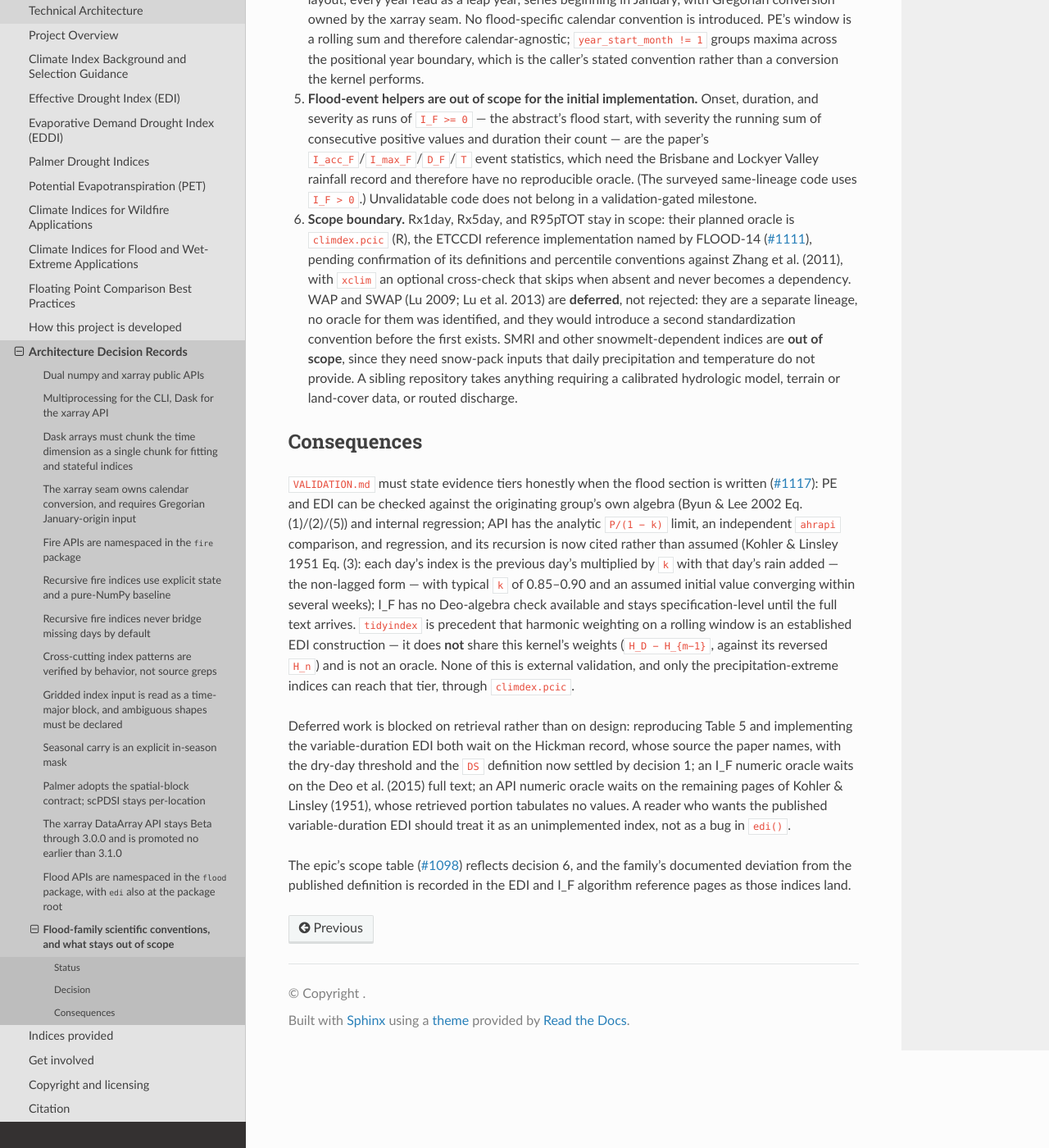
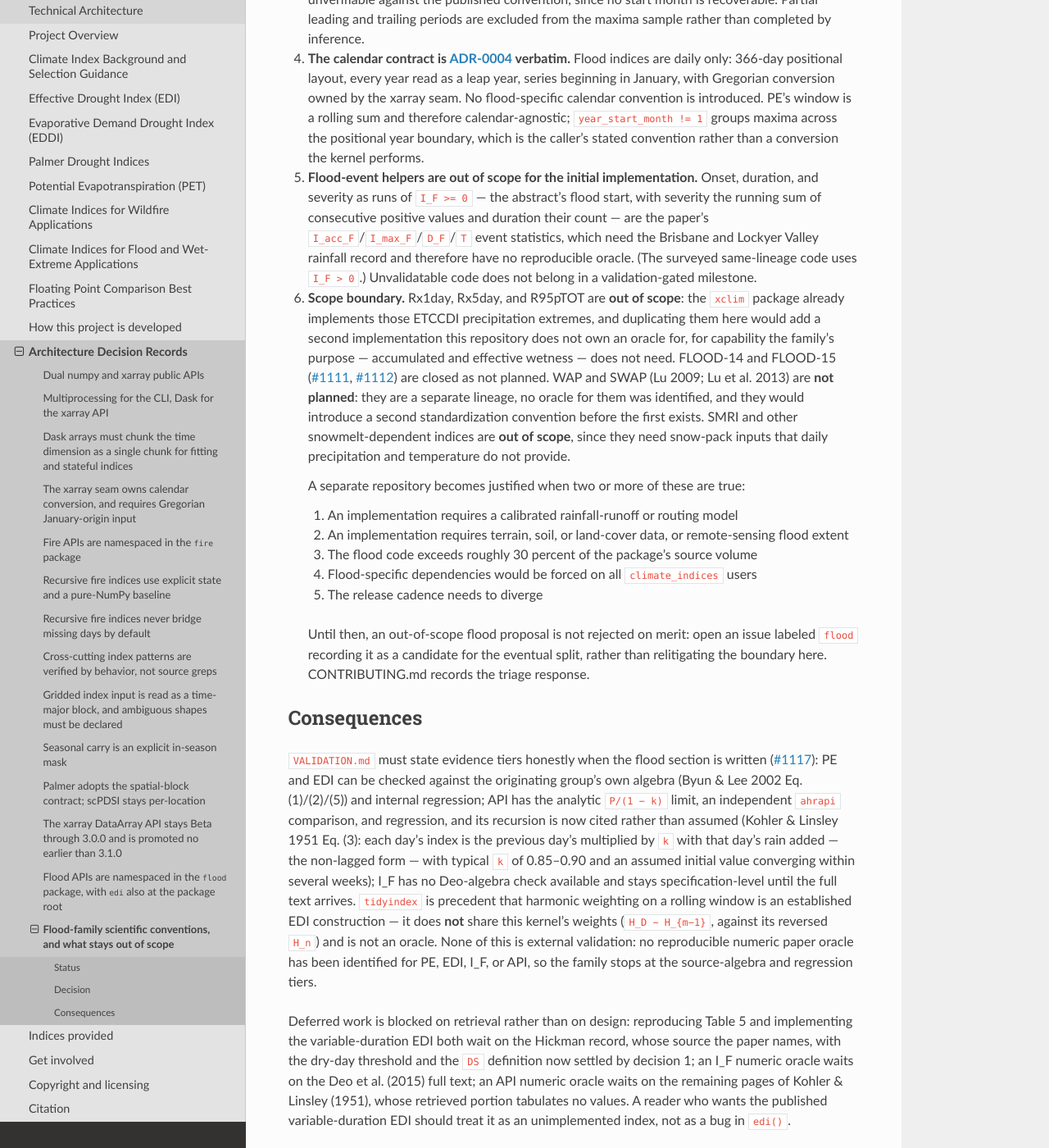
Before and after one commit to monocongo/climate_indices, a Sphinx documentation site: the page built from docs/adr/0014-flood-family-scientific-conventions.md, in a window 1280 px wide and 1400 px high, scrolled down 2022 px. Shown: the whole window at 82% size. Built offline with Sphinx 7.4.7 and the Read the Docs theme 3.1.0, drawn with Linux system fonts in a browser that asks for light colours; some of the changed text lies outside the part shown.

Commit message:
docs(flood): take precipitation extremes out of scope and record sibling-repo criteria
Decision recorded for the flood scope ticket (#1100): the ETCCDI
precipitation extremes (Rx1day, Rx5day, R95pTOT) are out of scope because
xclim already implements them, and WAP/SWAP move from deferred to not
planned. SMRI and other snowmelt-dependent indices stay out of scope.

Adds the five sibling-repository criteria, mirroring the fire-weather
boundary, to ADR-0014 decision 6, the flood subsystem design, and a new
CONTRIBUTING.md triage section. Updates the flood applications page, whose
diagram and prose still listed the extremes as planned.

```diff
--- a/docs/adr/0014-flood-family-scientific-conventions.md
+++ b/docs/adr/0014-flood-family-scientific-conventions.md
@@ -5,6 +5,12 @@
 Amended: the effective-precipitation kernel landed in #1105; the remaining
 indices land with FLOOD-09 through FLOOD-13 (#1106–#1110). The scientific
 conventions are unchanged.
+
+Amended again by the flood scope decision
+([#1100](https://github.com/monocongo/climate_indices/issues/1100)): decision 6
+takes the precipitation-extreme indices out of scope and moves WAP/SWAP from
+deferred to not planned. The scientific conventions for the shipped indices are
+unchanged.
 
 The flood oracle survey (#1101, `docs/research/flood-oracle-survey.md`) established
 which external oracles for PE, EDI, I_F, and API are actually reproducible, and
@@ -108,19 +114,34 @@ unreproducible claim of reproduction.
    therefore have no reproducible oracle. (The surveyed same-lineage code uses
    `I_F > 0`.) Unvalidatable code does not belong in a validation-gated
    milestone.
-6. **Scope boundary.** Rx1day, Rx5day, and R95pTOT stay in scope: their planned
-   oracle is `climdex.pcic` (R), the ETCCDI reference implementation named by
-   FLOOD-14 ([#1111](https://github.com/monocongo/climate_indices/issues/1111)),
-   pending confirmation of its definitions and percentile conventions against
-   Zhang et al. (2011), with `xclim` an optional cross-check that skips when
-   absent and never becomes a dependency. WAP and
-   SWAP (Lu 2009; Lu et al. 2013) are **deferred**, not rejected: they are a
-   separate lineage, no oracle for them was identified, and they would
-   introduce a second standardization convention before the first exists. SMRI
-   and other snowmelt-dependent indices are **out of scope**, since they need
-   snow-pack inputs that daily precipitation and temperature do not provide. A
-   sibling repository takes anything requiring a calibrated hydrologic model,
-   terrain or land-cover data, or routed discharge.
+6. **Scope boundary.** Rx1day, Rx5day, and R95pTOT are **out of scope**: the
+   `xclim` package already implements those ETCCDI precipitation extremes, and
+   duplicating them here would add a second implementation this repository does
+   not own an oracle for, for capability the family's purpose — accumulated and
+   effective wetness — does not need. FLOOD-14 and FLOOD-15
+   ([#1111](https://github.com/monocongo/climate_indices/issues/1111),
+   [#1112](https://github.com/monocongo/climate_indices/issues/1112)) are closed
+   as not planned. WAP and SWAP (Lu 2009; Lu et al. 2013) are **not planned**:
+   they are a separate lineage, no oracle for them was identified, and they
+   would introduce a second standardization convention before the first exists.
+   SMRI and other snowmelt-dependent indices are **out of scope**, since they
+   need snow-pack inputs that daily precipitation and temperature do not
+   provide.
+
+   A separate repository becomes justified when two or more of these are true:
+
+   1. An implementation requires a calibrated rainfall-runoff or routing model
+   2. An implementation requires terrain, soil, or land-cover data, or
+      remote-sensing flood extent
+   3. The flood code exceeds roughly 30 percent of the package's source volume
+   4. Flood-specific dependencies would be forced on all `climate_indices` users
+   5. The release cadence needs to diverge
+
+   Until then, an out-of-scope flood proposal is not rejected on merit: open an
+   issue labeled `flood` recording it as a candidate for the eventual split,
+   rather than relitigating the boundary here.
+   [CONTRIBUTING.md](../../CONTRIBUTING.md#flood-and-wet-extreme-scope) records
+   the triage response.
 
 ## Consequences
 
@@ -137,8 +158,9 @@ no Deo-algebra check available and stays specification-level until the full text
 arrives. `tidyindex` is precedent that harmonic weighting on a rolling window is
 an established EDI construction — it does **not** share this kernel's weights
 (`H_D − H_{m−1}`, against its reversed `H_n`) and is not an oracle. None of this
-is external validation, and only the precipitation-extreme indices can reach
-that tier, through `climdex.pcic`.
+is external validation: no reproducible numeric paper oracle has been
+identified for PE, EDI, I_F, or API, so the family stops at the source-algebra
+and regression tiers.
 
 Deferred work is blocked on retrieval rather than on design: reproducing Table 5
 and implementing the variable-duration EDI both wait on the Hickman record, whose
```
Also changed, not shown: CONTRIBUTING.md (+12 -0 lines), docs/design/flood-subsystem.md (+38 -13 lines), docs/flood_applications.md (+9 -9 lines).
